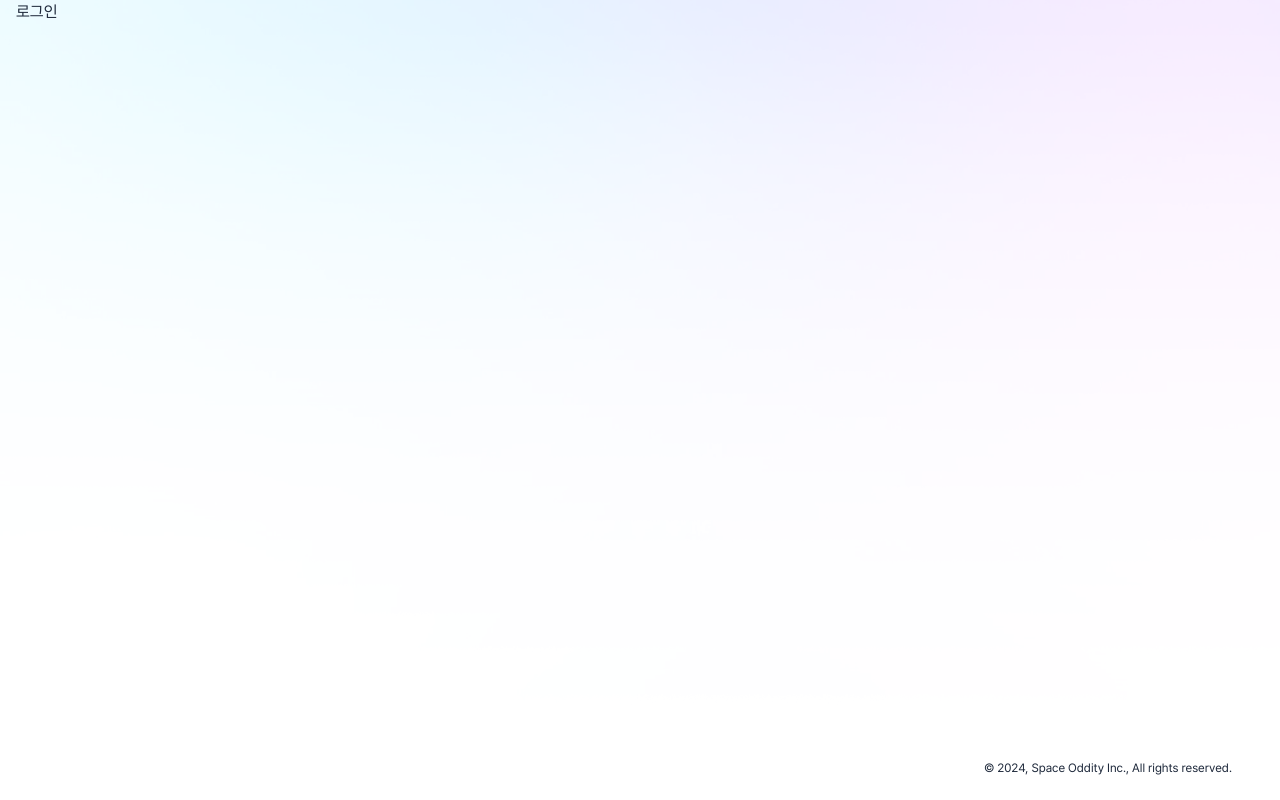
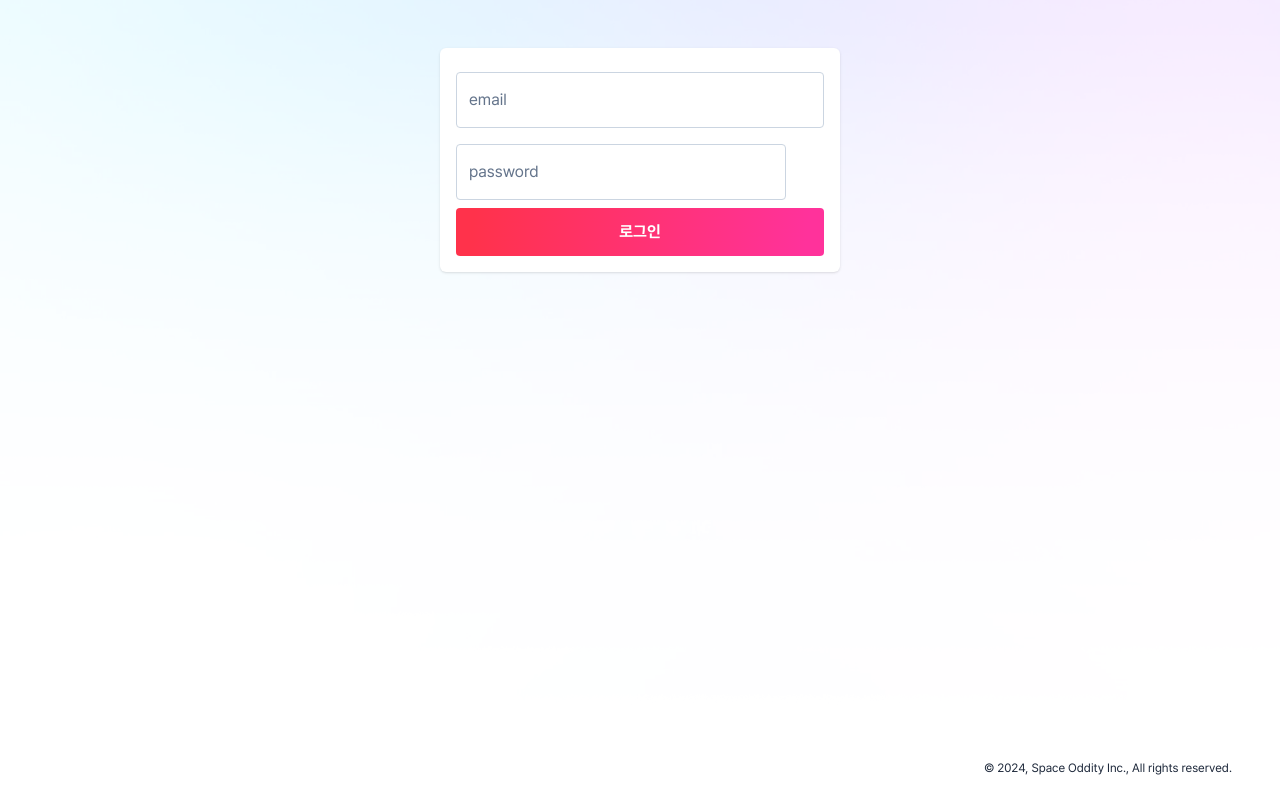
Before and after one commit to spaceoddity-gray/vue_study, a Nuxt app: page /login in a window 1280 px wide. Built offline with nearby package versions, Linux system fonts and the light colour scheme.

Commit message:
[feature] - input 컴포넌트 개발

```diff
--- a/assets/css/global.css
+++ b/assets/css/global.css
@@ -5,7 +5,11 @@
 @tailwind utilities;
 
 :root {
+    --basicQuart: cubic-bezier(0, 0, 0.2, 1);
     --easeOutQuart: cubic-bezier(0.25, 1, 0.5, 1);
+    --primary: #ff324b;
+    --hotpink: #ff329b;
+    --primary-gradient: linear-gradient(276deg,var(--hotpink) 5%,var(--primary) 95%);
 }
 
 /* 다크모드 */
@@ -61,7 +65,25 @@
 }
 
 @layer utilities {
+    .bg-primary {
+        background-color: var(--primary);
+    }
+    .border-primary {
+        border-color: var(--primary);
+    }
+    .text-primary {
+        color: var(--primary);
+    }
+    .bg-primary-gradient {
+        background-image: var(--primary-gradient);
+    }
     .bg-full {
         @apply bg-cover bg-no-repeat bg-center
     }
+    .transition-text-input-label {
+        transition: color 200ms var(--basicQuart) 0ms, transform 200ms var(--basicQuart) 0ms, max-width 200ms var(--basicQuart) 0ms
+    }
+    .transition-text-input-legend {
+        transition: max-width 50ms var(--basicQuart) 0ms;
+    }
 }
--- a/components/inputs/Button.vue
+++ b/components/inputs/Button.vue
@@ -4,7 +4,7 @@
         :type="type"
         @click="clickTriggerEvent"
         :class="[
-            'relative inline-flex justify-center items-center w-auto min-w-16 align-middle appearance-none leading-tight font-medium box-border no-underline select-none',
+            'relative inline-flex justify-center items-center w-auto min-w-16 align-middle appearance-none leading-tight box-border no-underline select-none',
             variantClass,
         ]"
     >
@@ -21,7 +21,7 @@
 </template>
 
 <script setup lang="ts">
-import { watch, ref, onMounted, computed } from 'vue';
+import { ref, onMounted, computed } from 'vue';
 
 interface RippleProps {
     x: string;
--- a/components/inputs/Input.vue
+++ /dev/null
@@ -1,13 +0,0 @@
-<template lang="">
-    <div>
-
-        <input
-            type="text"
-        />
-    </div>
-</template>
-<script>
-export default {
-
-}
-</script>
--- /dev/null
+++ b/components/inputs/TextInput.vue
@@ -0,0 +1,66 @@
+<template>
+    <div class="relative inline-flex flex-col my-2">
+        <label
+            :class="[
+                'absolute z-[1] inset-0 h-fit overflow-hidden whitespace-nowrap text-ellipsis pointer-events-none select-none scale-100 transition-text-input-label origin-top-left translate-x-[13px]',
+                isFocus ? 'text-blue-500' : 'text-slate-500',
+                isUsed ? 'max-w-[calc(133%-32px)] translate-y-[-9px] scale-75' : 'max-w-[calc(100%-24px)] translate-y-[16px] scale-100'
+            ]"
+        >
+            {{ label }}
+        </label>
+        <div class="relative inline-flex items-center rounded box-border">
+            <input
+                class="block w-full py-4 px-3 bg-transparent focus:outline-0"
+                :type="type"
+                :placeholder="placeholder"
+                @focus="isFocus = true"
+                @blur="isFocus = false"
+                v-model="value"
+            />
+            <fieldset
+                :class="[
+                    'absolute inset-0 -top-[5px] px-2 border border-solid rounded-[inherit] pointer-events-none overflow-hidden',
+                    isFocus && 'border-2 border-blue-500',
+                    !isUsed && 'border-slate-300',
+                ]"
+            >
+                <legend
+                    :class="[
+                        'block w-auto h-[11px] invisible text-xs whitespace-nowrap overflow-hidden transition-text-input-legend',
+                        isUsed ? 'max-w-full' : 'max-w-[0.01px]'
+                    ]"
+                >
+                    <span class="inline-block px-1 opacity-0 visible">{{ label }}</span>
+                </legend>
+            </fieldset>
+        </div>
+    </div>
+</template>
+
+<script setup lang="ts">
+import { ref, watch, withDefaults, defineProps } from 'vue';
+
+interface TextInputProps {
+    label: string;
+    type?: 'text' | 'email' | 'password' | 'number' | 'tel' | 'url';
+    placeholder?: string;
+    size?: 'small' | 'medium';
+    margin?: 'none' | 'dense' | 'normal';
+}
+// props
+withDefaults(defineProps<TextInputProps>(), {
+    type: 'text',
+    placeholder: '',
+    size: 'medium',
+});
+//state
+const isFocus = ref(false);
+const isUsed = ref(false);
+const value = ref('');
+
+watch([value, isFocus], (prev) => {
+    isUsed.value = Boolean(prev[1] || prev[0].length > 0);
+});
+
+</script>
--- a/layouts/default.vue
+++ b/layouts/default.vue
@@ -1,6 +1,5 @@
 <template>
     <section>
-
         <slot />
     </section>
 </template>
--- a/pages/index.vue
+++ b/pages/index.vue
@@ -1,24 +1,7 @@
 <template>
-    <div>
-        컴포넌트 테스트
-        <Input/>
-
-        <Button
-            type="button"
-            class="p-4 h-[48px]"
-            variant="contained"
-            @click="a"
-        >
-            로그인
-        </Button>
-    </div>
+    <TextInput/>
 </template>
 
 <script setup>
-    import Input from '@/components/inputs/Input';
-    import Button from '@/components/inputs/Button'
-
-    const a = () => {
-        console.log('hi')
-    }
+    import TextInput from '@/components/inputs/TextInput';
 </script>
--- a/pages/login.vue
+++ b/pages/login.vue
@@ -1,4 +1,7 @@
 <script setup lang="ts">
+import Button from '../components/inputs/Button.vue';
+import TextInput from '../components/inputs/TextInput.vue';
+
 definePageMeta({
     layout: 'auth'
 })
@@ -8,7 +11,19 @@ definePageMeta({
     <Head>
         <Title>로그인</Title>
     </Head>
-    <div>
-        로그인
+    <div class="py-12">
+        <div class="max-w-[400px] m-auto p-4 bg-white rounded-md shadow">
+            <form>
+                <TextInput label="email" class="w-full"/>
+                <TextInput label="password" type="password"/>
+                <Button
+                    type="button"
+                    variant="contained"
+                    class="w-full h-[48px] rounded font-bold text-white bg-primary-gradient"
+                >
+                    로그인
+                </Button>
+            </form>
+        </div>
     </div>
 </template>
--- a/tailwind.config.ts
+++ b/tailwind.config.ts
@@ -18,12 +18,12 @@ const config: Config = {
             },
             keyframes: {
                 'button-ripple': {
-                    '0%': { filter:'blur(0px)', width: '0px', opacity: '0.15' },
+                    '0%': { filter:'blur(0px)', width: '0px', opacity: '0.25' },
                     '100%': { filter:'blur(3px)', width: '300%', opacity: '0' },
                 },
             },
             animation: {
-                'button-ripple': 'button-ripple 0.4s linear forwards',
+                'button-ripple': 'button-ripple 0.5s linear forwards',
             }
         },
     },
```
